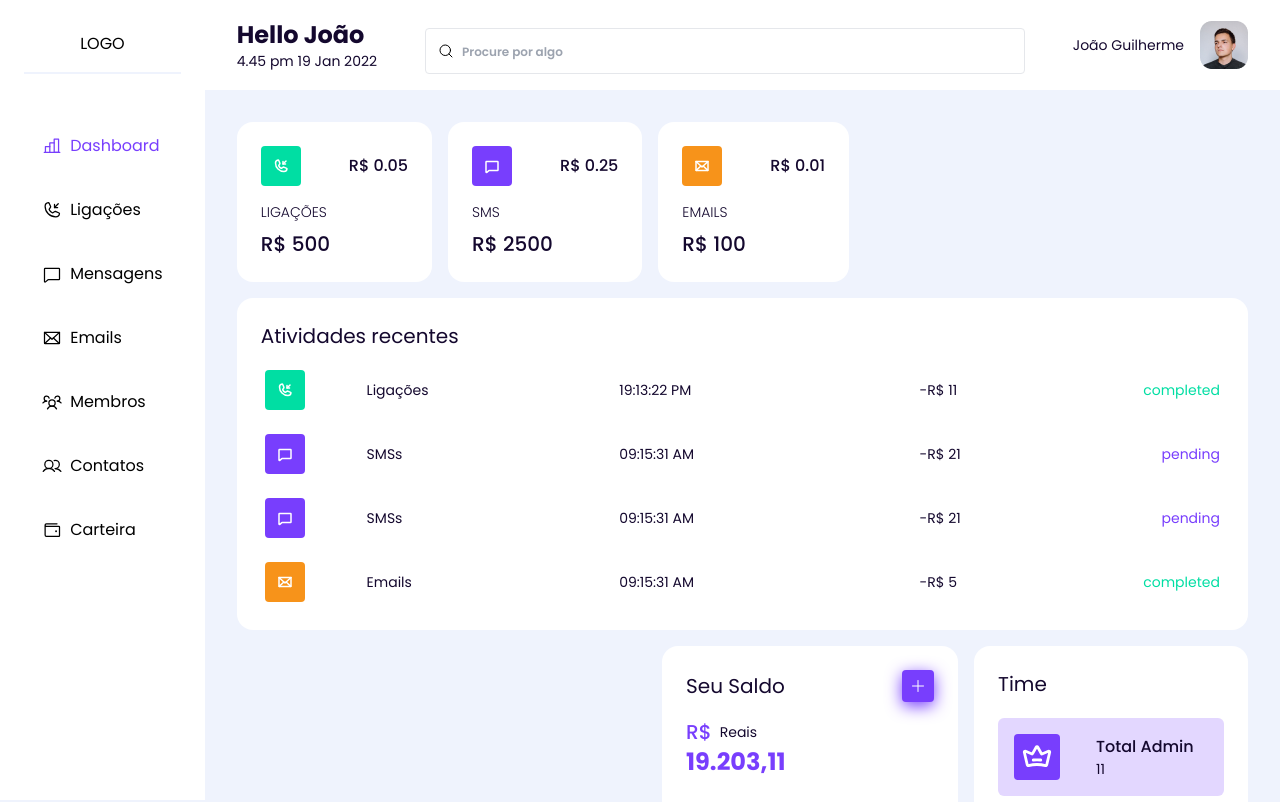
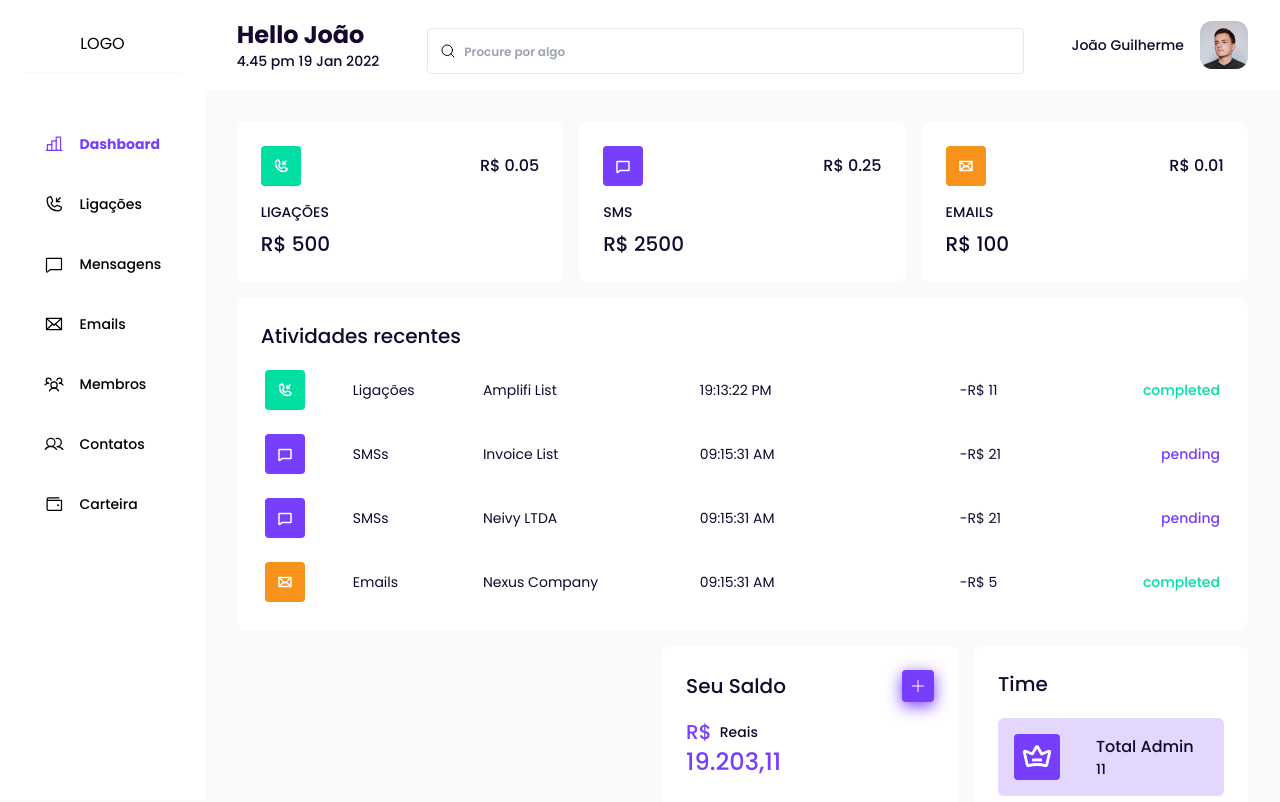
Before and after one commit to 4codingg/callflow-frontend, a Next.js app: page /dashboard in a window 1280 px wide. Shown: the top 802 px of the page. Built offline with nearby package versions, Linux system fonts and the light colour scheme.

Commit message:
Fix design adjusts

```diff
--- a/src/components/Card.tsx
+++ b/src/components/Card.tsx
@@ -1,5 +1,5 @@
-import clsx from "clsx";
-import { ReactNode } from "react";
+import clsx from 'clsx';
+import { ReactNode } from 'react';
 
 export interface ICardProps {
   children: ReactNode;
@@ -8,8 +8,6 @@ export interface ICardProps {
 
 export const Card = ({ children, className }: ICardProps) => {
   return (
-    <div className={clsx("bg-white rounded-2xl p-6", className)}>
-      {children}
-    </div>
+    <div className={clsx('bg-white rounded-lg p-6', className)}>{children}</div>
   );
 };
--- a/src/components/Paragraph.tsx
+++ b/src/components/Paragraph.tsx
@@ -34,7 +34,7 @@ export const Paragraph = ({
   return (
     <p
       className={clsx(
-        'font-poppins',
+        'font-poppins font-medium',
         ParagraphClassesSize[size],
         {
           'text-dark-primary': !disabled && !hasError,
--- a/src/components/Sidebar.tsx
+++ b/src/components/Sidebar.tsx
@@ -19,13 +19,13 @@ export const Sidebar = () => {
             return (
               <Link
                 key={tab.title}
-                className="flex items-center justify-start gap-2 py-3"
+                className="flex items-center justify-start gap-4 py-3"
                 href={tab.route}
               >
                 <div>{tab.icon(isActive)}</div>
                 <span
-                  className={clsx('text-base', {
-                    'text-primary': isActive,
+                  className={clsx('text-sm font-medium font-poppins', {
+                    'text-primary !font-bold': isActive,
                   })}
                 >
                   {tab.title}
--- a/src/components/layouts/Modals/ModalUploadCsv/index.tsx
+++ b/src/components/layouts/Modals/ModalUploadCsv/index.tsx
@@ -1,4 +1,3 @@
-import { Button, ButtonVariant } from '@/components/Button';
 import { Modal } from '@/components/Modal';
 import { Paragraph, ParagraphSizeVariant } from '@/components/Paragraph';
 import { toast } from '@/utils/toast';
--- a/src/constants/recentActivies.tsx
+++ b/src/constants/recentActivies.tsx
@@ -9,6 +9,7 @@ import {
 export const MOCK_ACTIVITIES = [
   {
     title: 'Ligações',
+    contactsList: 'Amplifi List',
     time: '19:13:22 PM',
     status: 'completed',
     cost: 11,
@@ -17,6 +18,7 @@ export const MOCK_ACTIVITIES = [
   },
   {
     title: 'SMSs',
+    contactsList: 'Invoice List',
     time: '09:15:31 AM',
     status: 'pending',
     cost: 21,
@@ -25,6 +27,7 @@ export const MOCK_ACTIVITIES = [
   },
   {
     title: 'SMSs',
+    contactsList: 'Neivy LTDA',
     time: '09:15:31 AM',
     status: 'pending',
     cost: 21,
@@ -33,6 +36,7 @@ export const MOCK_ACTIVITIES = [
   },
   {
     title: 'Emails',
+    contactsList: 'Nexus Company',
     time: '09:15:31 AM',
     status: 'completed',
     cost: 5,
--- a/src/constants/tabsWallet.tsx
+++ b/src/constants/tabsWallet.tsx
@@ -1,9 +1,11 @@
 export enum ETabsWallet {
+  Plan = 'Plano',
   PaymentMethods = 'Métodos de pagamentos',
   PaymentHistory = 'Histórico de pagamentos',
 }
 
 export const TABS_WALLET = [
+  ETabsWallet.Plan,
   ETabsWallet.PaymentMethods,
   ETabsWallet.PaymentHistory,
 ];
--- a/src/pageTemplates/DashboardTemplate/index.tsx
+++ b/src/pageTemplates/DashboardTemplate/index.tsx
@@ -23,7 +23,7 @@ export const DashboardTemplate = () => {
           <div className="flex gap-4">
             {SERVICES.map((service) => {
               return (
-                <Card className="max-w-[300px] flex flex-col gap-2">
+                <Card className="flex-1 flex flex-col gap-2">
                   <header className="flex items-center justify-between">
                     <div
                       className={clsx(
@@ -82,13 +82,16 @@ export const DashboardTemplate = () => {
                   >
                     {activitie.icon}
                   </div>
-                  <Paragraph className="w-[25%] text-left">
+                  <Paragraph className="w-[15%] text-left !font-normal">
                     {activitie.title}
                   </Paragraph>
-                  <Paragraph className="w-[30%] text-left">
+                  <Paragraph className="w-[25%] text-left !font-normal">
+                    {activitie.contactsList}
+                  </Paragraph>
+                  <Paragraph className="w-[30%] text-left !font-normal">
                     {activitie.time}
                   </Paragraph>
-                  <Paragraph className="w-[20%] text-left">
+                  <Paragraph className="w-[20%] text-left !font-normal">
                     -R$ {activitie.cost}
                   </Paragraph>
                   <Paragraph
--- a/tailwind.config.js
+++ b/tailwind.config.js
@@ -3,7 +3,7 @@ const config = {
   theme: {
     extend: {
       colors: {
-        background: "#EFF3FD",
+        background: "#F8FAFC",
         primary: "#783EFD",
         "dark-primary": "#14082E",
         red: "#E85959",
@@ -27,6 +27,7 @@ const config = {
       },
       boxShadow: {
         primary: "0px 4px 16px rgba(90, 85, 210, 0.40)",
+        card: "rgba(99, 99, 99, 0.1) 0px 2px 8px 0px;"
       },
     },
   },
```
Also changed, not shown: src/components/Button.tsx (+19 -19 lines).
